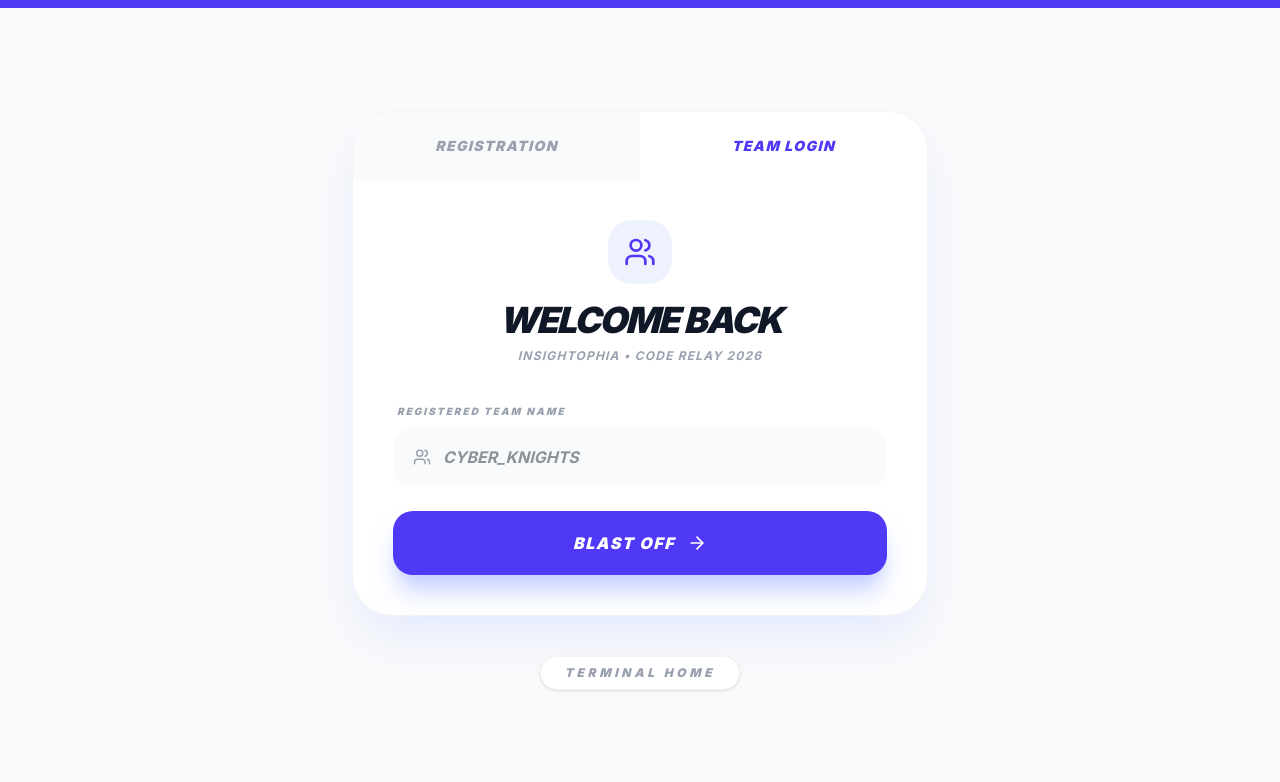
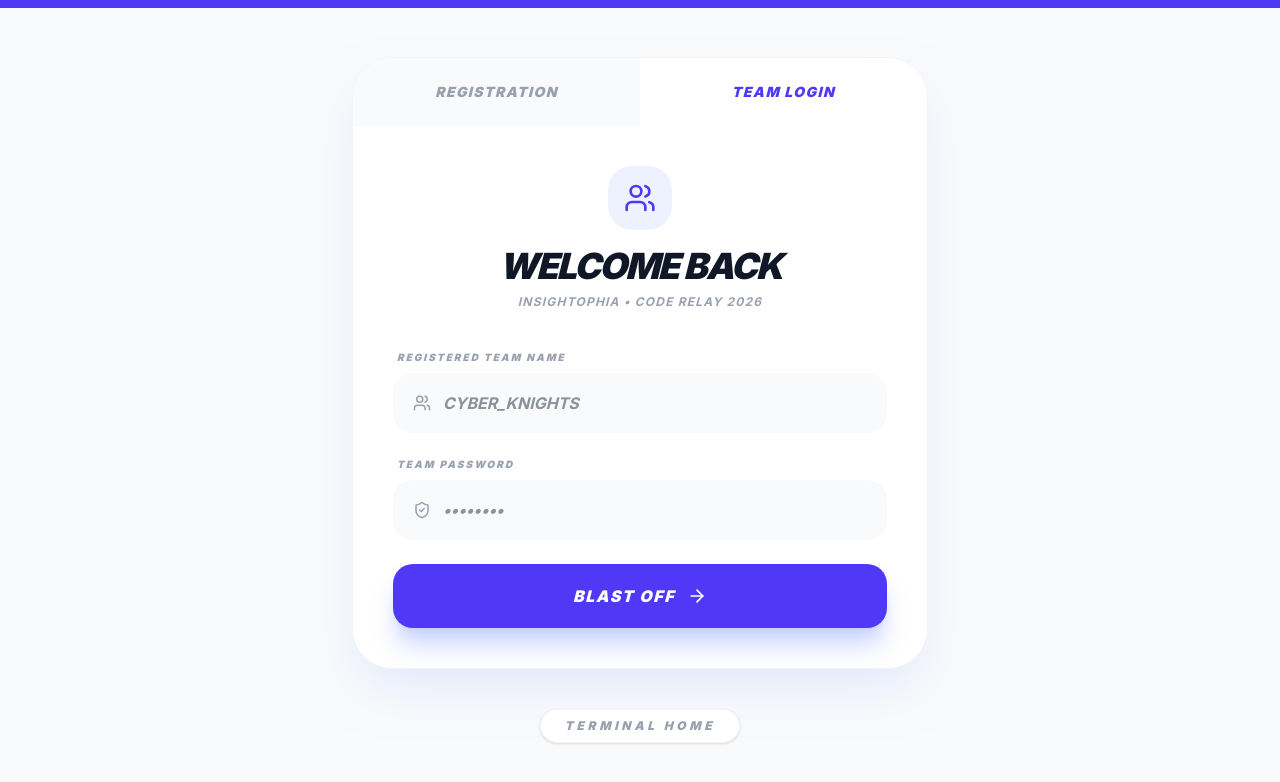
Before and after one commit to Dhanush386/code, a Next.js app: page /participant/login in a window 1280 px wide. Both pictures are taken after a click on the button "TEAM LOGIN". Shown: the top 782 px of the page. Built offline with nearby package versions, Linux system fonts and the light colour scheme.

Commit message:
Feat: Implement Participant Password Authentication

```diff
--- a/app/api/participant/login/route.ts
+++ b/app/api/participant/login/route.ts
@@ -3,10 +3,10 @@ import prisma from '@/lib/prisma';
 
 export async function POST(req: NextRequest) {
     try {
-        const { teamName } = await req.json();
+        const { teamName, password } = await req.json();
 
-        if (!teamName) {
-            return NextResponse.json({ error: 'Team name is required' }, { status: 400 });
+        if (!teamName || !password) {
+            return NextResponse.json({ error: 'Team name and password are required' }, { status: 400 });
         }
 
         const participant = await prisma.participant.findUnique({
@@ -15,6 +15,10 @@ export async function POST(req: NextRequest) {
 
         if (!participant) {
             return NextResponse.json({ error: 'Team not found. Please register first.' }, { status: 404 });
+        }
+
+        if (participant.password !== password) {
+            return NextResponse.json({ error: 'Invalid team password' }, { status: 401 });
         }
 
         // Update last active on login
--- a/app/api/participant/register/route.ts
+++ b/app/api/participant/register/route.ts
@@ -3,9 +3,9 @@ import prisma from '@/lib/prisma';
 
 export async function POST(req: NextRequest) {
     try {
-        const { teamName, collegeName, members, regNos } = await req.json();
+        const { teamName, collegeName, members, regNos, password } = await req.json();
 
-        if (!teamName || !collegeName || !members || !regNos) {
+        if (!teamName || !collegeName || !members || !regNos || !password) {
             return NextResponse.json({ error: 'All fields are required' }, { status: 400 });
         }
 
@@ -41,6 +41,7 @@ export async function POST(req: NextRequest) {
                 collegeName,
                 members,
                 regNos,
+                password,
                 lastActive: new Date()
             }
         });
--- a/app/participant/login/page.tsx
+++ b/app/participant/login/page.tsx
@@ -3,7 +3,7 @@
 import { useState } from 'react';
 import { useRouter } from 'next/navigation';
 import { motion, AnimatePresence } from 'framer-motion';
-import { Users, School, UserPlus, ArrowRight, Loader2, Code, AlertCircle, CheckCircle2, Sparkles } from 'lucide-react';
+import { Users, School, UserPlus, ArrowRight, Loader2, Code, AlertCircle, CheckCircle2, Sparkles, ShieldCheck } from 'lucide-react';
 
 export default function ParticipantPortal() {
     const [isRegistering, setIsRegistering] = useState(true);
@@ -20,9 +20,11 @@ export default function ParticipantPortal() {
     const [collegeName, setCollegeName] = useState('');
     const [members, setMembers] = useState('');
     const [regNos, setRegNos] = useState('');
+    const [password, setPassword] = useState('');
 
     // Login states
     const [loginTeamName, setLoginTeamName] = useState('');
+    const [loginPassword, setLoginPassword] = useState('');
 
     const handleAction = async (e: React.FormEvent) => {
         e.preventDefault();
@@ -33,7 +35,7 @@ export default function ParticipantPortal() {
                 const res = await fetch('/api/participant/register', {
                     method: 'POST',
                     headers: { 'Content-Type': 'application/json' },
-                    body: JSON.stringify({ teamName, collegeName, members, regNos })
+                    body: JSON.stringify({ teamName, collegeName, members, regNos, password })
                 });
                 const data = await res.json();
                 if (!res.ok) throw new Error(data.error || 'Registration failed');
@@ -47,7 +49,7 @@ export default function ParticipantPortal() {
                 const res = await fetch('/api/participant/login', {
                     method: 'POST',
                     headers: { 'Content-Type': 'application/json' },
-                    body: JSON.stringify({ teamName: loginTeamName })
+                    body: JSON.stringify({ teamName: loginTeamName, password: loginPassword })
                 });
                 const data = await res.json();
                 if (!res.ok) throw new Error(data.error || 'Login failed');
@@ -178,6 +180,23 @@ export default function ParticipantPortal() {
                                                 />
                                             </div>
                                         </div>
+
+                                        <div>
+                                            <label className="block text-[10px] font-black text-gray-400 mb-2 ml-1 uppercase tracking-[0.2em] italic">Access Password</label>
+                                            <div className="relative group">
+                                                <div className="absolute inset-y-0 left-0 pl-5 flex items-center pointer-events-none text-gray-400 group-focus-within:text-indigo-600 transition-colors">
+                                                    <ShieldCheck size={18} />
+                                                </div>
+                                                <input
+                                                    type="password"
+                                                    value={password}
+                                                    onChange={(e) => setPassword(e.target.value)}
+                                                    className="w-full pl-12 pr-6 py-4 bg-gray-50 border-2 border-transparent rounded-[1.25rem] focus:bg-white focus:border-indigo-600 focus:ring-4 focus:ring-indigo-50 transition-all outline-none font-bold text-gray-800 italic"
+                                                    placeholder="••••••••"
+                                                    required
+                                                />
+                                            </div>
+                                        </div>
                                     </motion.div>
                                 ) : (
                                     <motion.div
@@ -199,6 +218,23 @@ export default function ParticipantPortal() {
                                                     onChange={(e) => setLoginTeamName(e.target.value)}
                                                     className="w-full pl-12 pr-6 py-4 bg-gray-50 border-2 border-transparent rounded-[1.25rem] focus:bg-white focus:border-indigo-600 focus:ring-4 focus:ring-indigo-50 transition-all outline-none font-bold text-gray-800 italic"
                                                     placeholder="CYBER_KNIGHTS"
+                                                    required
+                                                />
+                                            </div>
+                                        </div>
+
+                                        <div>
+                                            <label className="block text-[10px] font-black text-gray-400 mb-2 ml-1 uppercase tracking-[0.2em] italic">Team Password</label>
+                                            <div className="relative group">
+                                                <div className="absolute inset-y-0 left-0 pl-5 flex items-center pointer-events-none text-gray-400 group-focus-within:text-indigo-600 transition-colors">
+                                                    <ShieldCheck size={18} />
+                                                </div>
+                                                <input
+                                                    type="password"
+                                                    value={loginPassword}
+                                                    onChange={(e) => setLoginPassword(e.target.value)}
+                                                    className="w-full pl-12 pr-6 py-4 bg-gray-50 border-2 border-transparent rounded-[1.25rem] focus:bg-white focus:border-indigo-600 focus:ring-4 focus:ring-indigo-50 transition-all outline-none font-bold text-gray-800 italic"
+                                                    placeholder="••••••••"
                                                     required
                                                 />
                                             </div>
```
Also changed, not shown: 2 other files (tests, documents, lock files or other folders).
